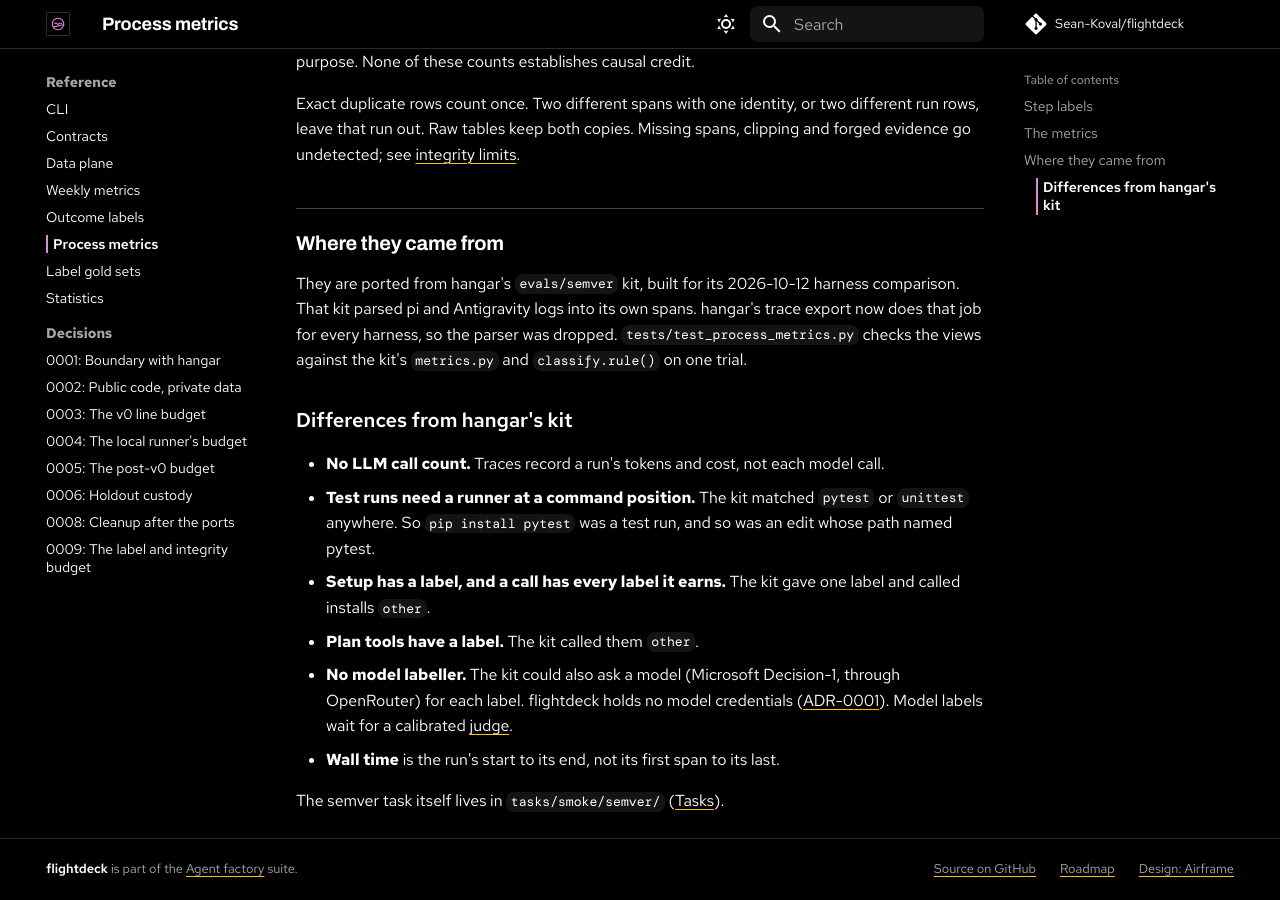
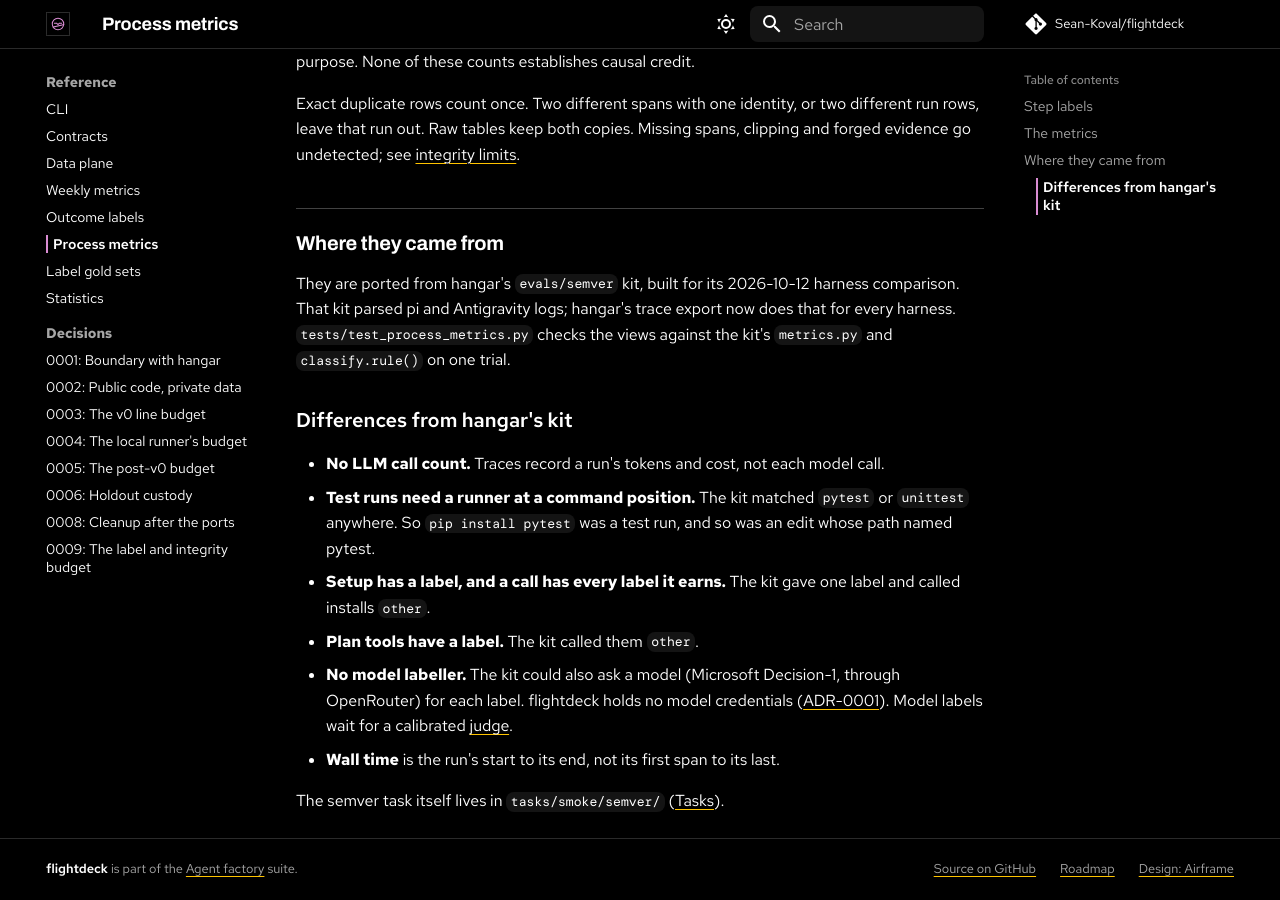
Before and after one commit to Sean-Koval/flightdeck, an MkDocs documentation site: the page built from docs/process-metrics.md, in a window 1280 px wide and 900 px high, scrolled down 2352 px. Built offline with MkDocs 1.6.1 and Material for MkDocs 9.7.7, drawn with Linux system fonts in a browser that asks for light colours; comment, search, counter and statistics services are not loaded.

Commit message:
KAN-175: trim the process metrics page back under 700 words
#93 and #96 each added to docs/process-metrics.md and merged separately,
taking it to 706 words, so test_editorial fails on main. A shorter
history paragraph brings it to 696.

Co-Authored-By: Claude Opus 5.5 <noreply@anthropic.com>

```diff
--- a/docs/process-metrics.md
+++ b/docs/process-metrics.md
@@ -61,8 +61,7 @@ Raw tables keep both copies. Missing spans, clipping and forged evidence go unde
 ## Where they came from
 
 They are ported from hangar's `evals/semver` kit, built for its 2026-10-12 harness comparison. That kit parsed pi and
-Antigravity logs into its own spans. hangar's trace export now does that job for every harness, so the parser was
-dropped. `tests/test_process_metrics.py` checks the views against the kit's `metrics.py` and `classify.rule()` on
+Antigravity logs; hangar's trace export now does that for every harness. `tests/test_process_metrics.py` checks the views against the kit's `metrics.py` and `classify.rule()` on
 one trial.
 
 ### Differences from hangar's kit
```
